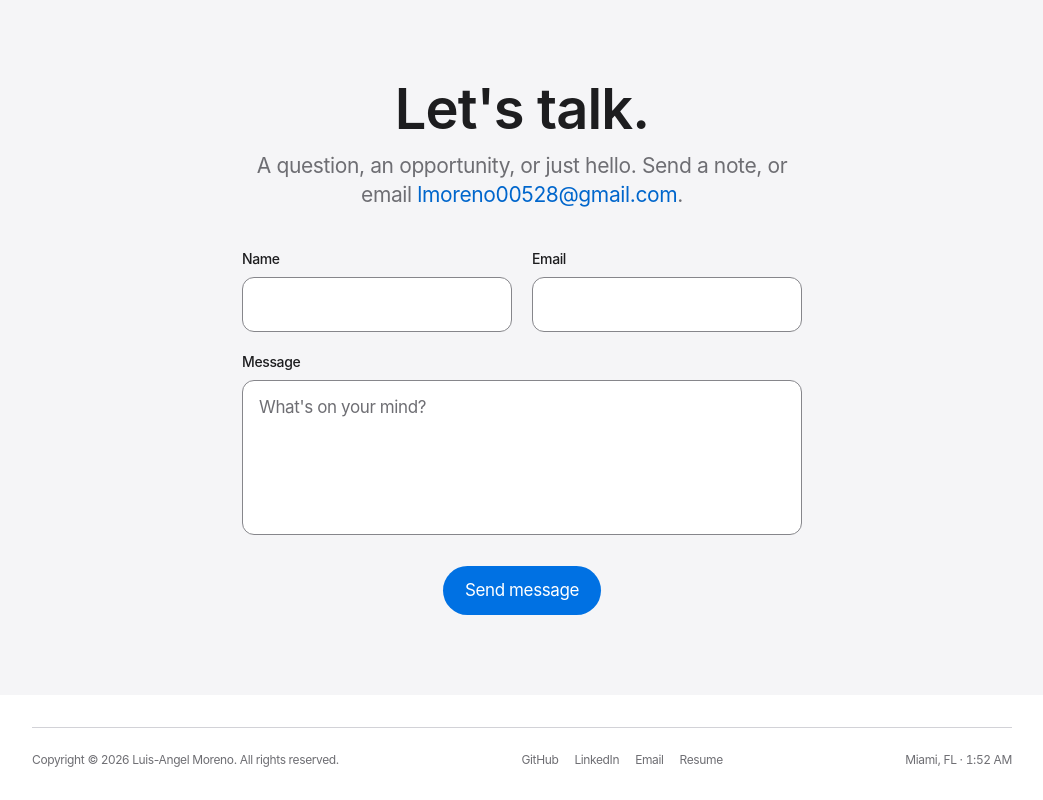
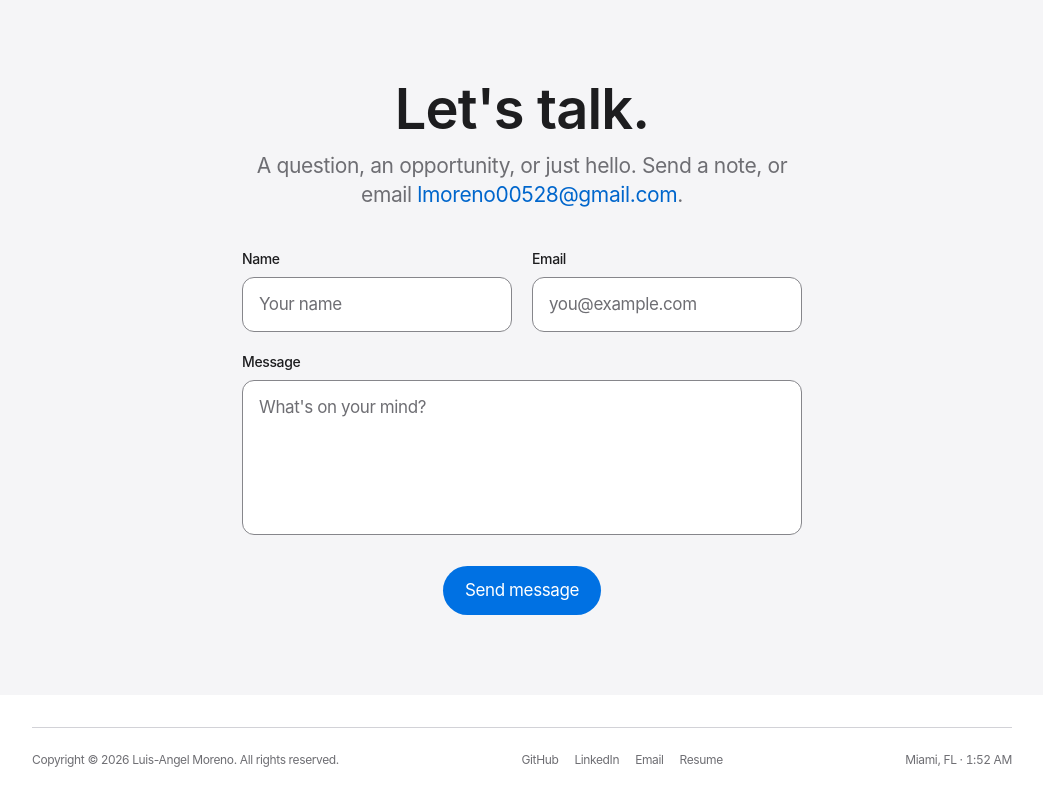
Before and after one commit to Luimoe05/Personal-Portfolio, a React (Vite) app: page / in a window 1280 px wide. Shown: the part 4871-5671 px from the top of the page, without its empty margins (118-1161 px from the left). Built offline with nearby package versions, Linux system fonts and the light colour scheme.

Commit message:
Add contact field hints and theme-aware autofill colors

```diff
--- a/src/Components/MainPage.jsx
+++ b/src/Components/MainPage.jsx
@@ -221,7 +221,7 @@ function ContactForm() {
     if (status === "success") successButtonRef.current?.focus();
   }, [status]);
   const inputCls =
-    "w-full rounded-xl border border-field bg-canvas px-4 py-3.5 text-[17px] text-ink outline-none transition placeholder:text-ink-2 focus:border-blue focus:ring-4 focus:ring-blue/15";
+    "contact-field w-full rounded-xl border border-field bg-canvas px-4 py-3.5 text-[17px] text-ink outline-none transition placeholder:text-ink-2 focus:border-blue focus:ring-4 focus:ring-blue/15";
 
   const onSubmit = async (e) => {
     e.preventDefault();
@@ -267,11 +267,11 @@ function ContactForm() {
           <div className="grid gap-5 sm:grid-cols-2">
             <div>
               <label htmlFor="contact-name" className="mb-2 block text-sm font-medium">Name</label>
-              <input ref={nameRef} id="contact-name" name="name" autoComplete="name" required className={inputCls} />
+              <input ref={nameRef} id="contact-name" name="name" autoComplete="name" placeholder="Your name" required className={inputCls} />
             </div>
             <div>
               <label htmlFor="contact-email" className="mb-2 block text-sm font-medium">Email</label>
-              <input id="contact-email" name="email" type="email" autoComplete="email" required className={inputCls} />
+              <input id="contact-email" name="email" type="email" autoComplete="email" placeholder="you@example.com" required className={inputCls} />
             </div>
           </div>
           <div>
--- a/src/index.css
+++ b/src/index.css
@@ -86,6 +86,19 @@
   p { text-wrap: pretty; }
   :focus-visible { @apply outline-2 outline-offset-2 outline-blue; }
 
+  .contact-field { caret-color: var(--ink); }
+
+  /* Browser autofill can override field colours. Keep its text and surface
+     tied to the current theme, including when the theme changes mid-entry. */
+  .contact-field:autofill {
+    color: var(--ink);
+    background-color: var(--canvas);
+  }
+  .contact-field:-webkit-autofill {
+    -webkit-text-fill-color: var(--ink);
+    -webkit-box-shadow: 0 0 0 1000px var(--canvas) inset;
+  }
+
   /* Theme switch. ThemeToggle wraps the swap in a View Transition and grows
      the new theme out of the button as an expanding circle (see App.jsx).
      The browser's default cross-fade is turned off so only that clip-path
```
